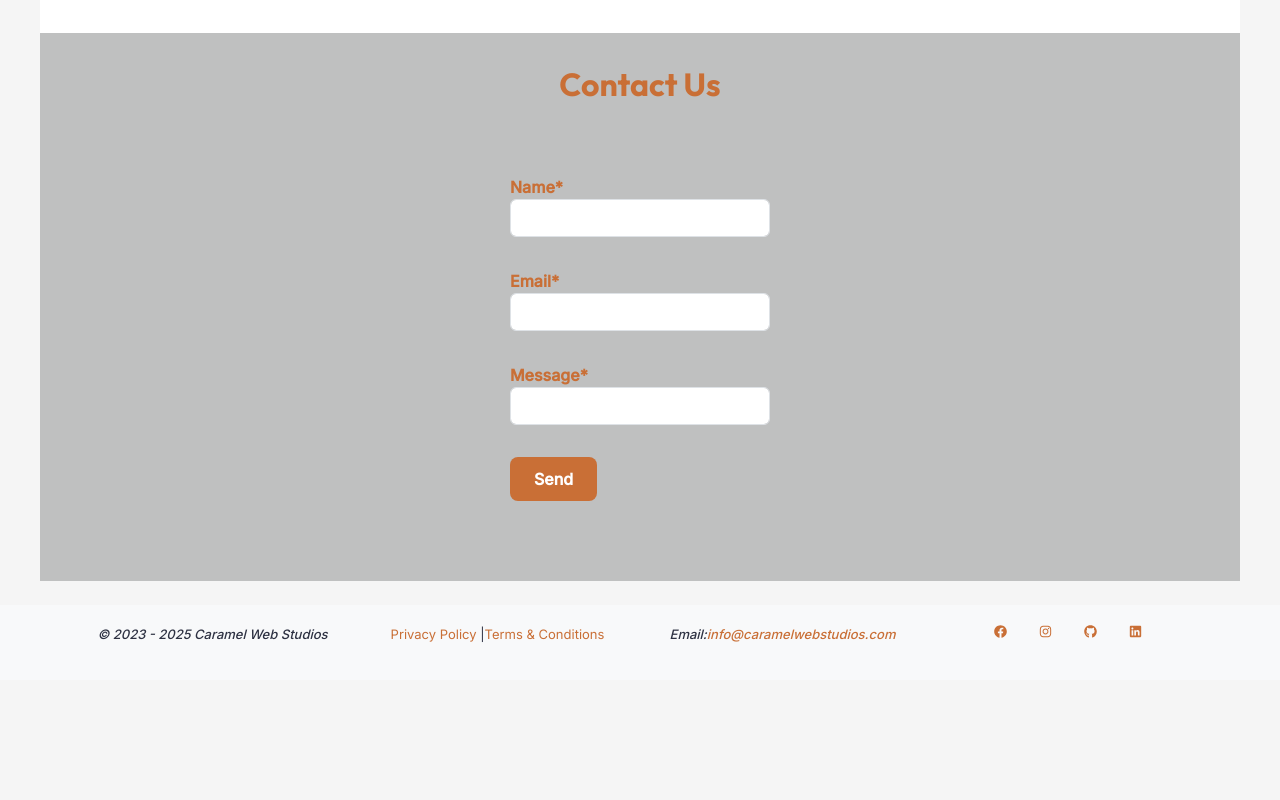
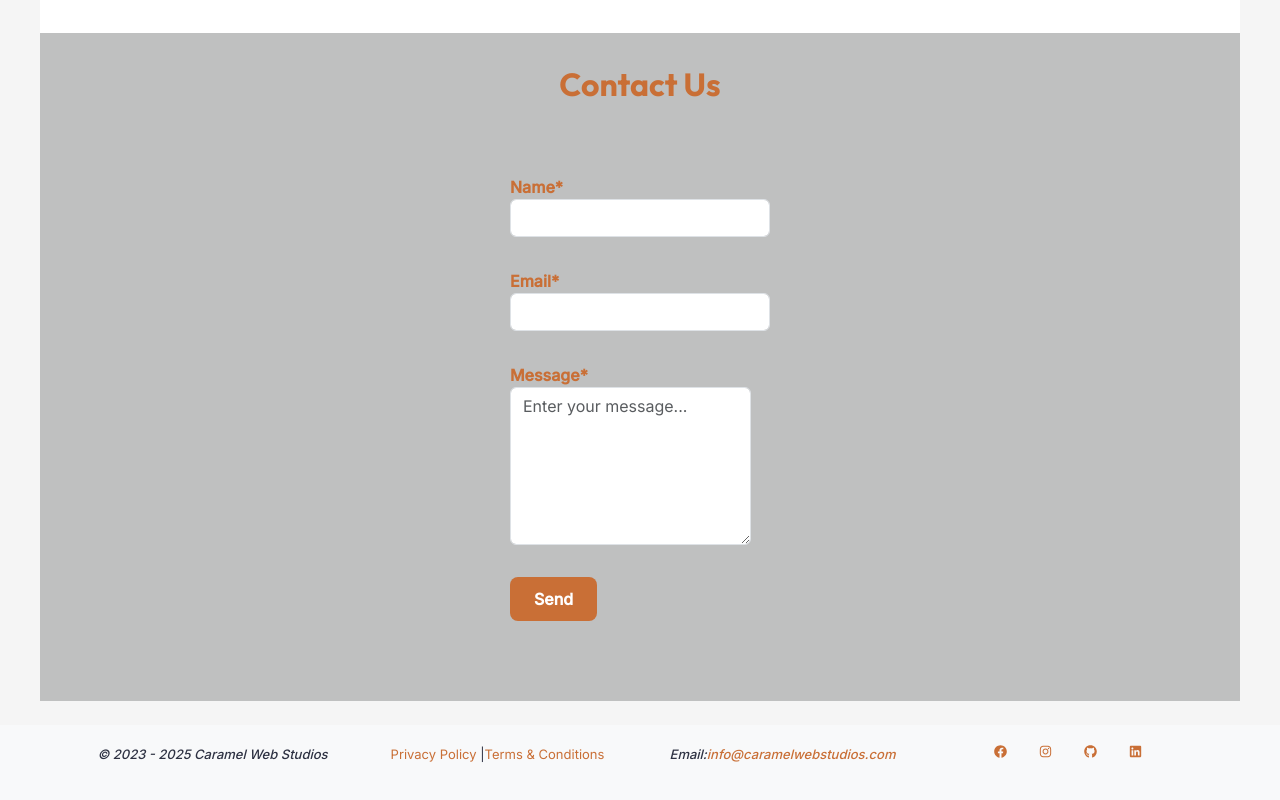
Before and after one commit to zarfishan20/CaramelWebStudios, a React (Create React App) app: page / in a window 1280 px wide. Shown: the part 1675-2475 px from the top of the page. Before the commit the page ends 2355 px from the top, so only its background shows below. Built offline with nearby package versions, Linux system fonts and the light colour scheme.

Commit message:
updatedcontactformmessagearea

```diff
--- a/public/index.html
+++ b/public/index.html
@@ -40,7 +40,7 @@
     <form name="contact" netlify netlify-honeypot="bot-field" hidden>
        <input type="text" name="name"/>
       <input type="email" name="email" />
-      <input type="text" name="message" />
+      <textarea id="message" name="message"></textarea>
     </form>
     <noscript>You need to enable JavaScript to run this app.</noscript>
     <div id="root"></div>
--- a/src/components/Contact.jsx
+++ b/src/components/Contact.jsx
@@ -68,7 +68,8 @@ return(
     <div className="form-group">
       <label>
         Message*
-        <input type="text" name="message" required className="form-control"/>
+
+        <textarea id="message" name="message" class="form-control" rows="6" placeholder="Enter your message..."></textarea>
       </label>
     </div>
 
```
